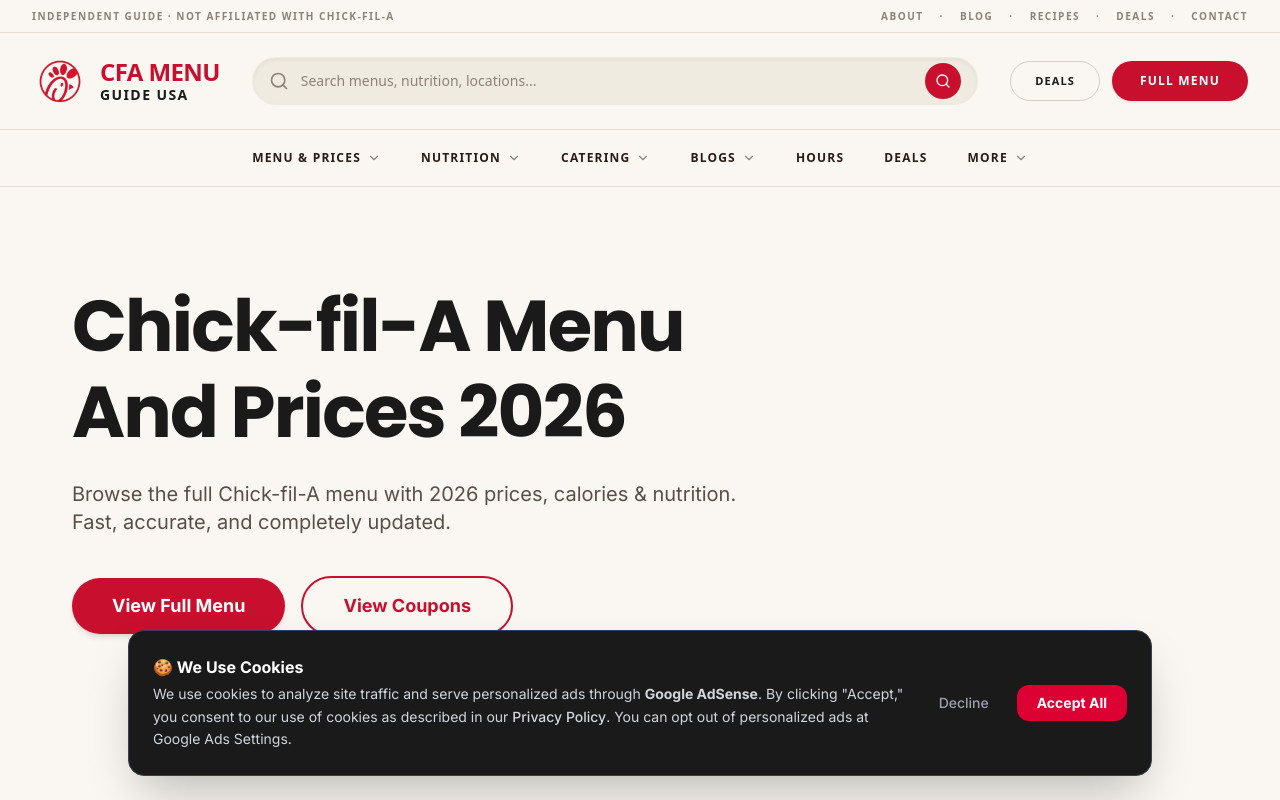
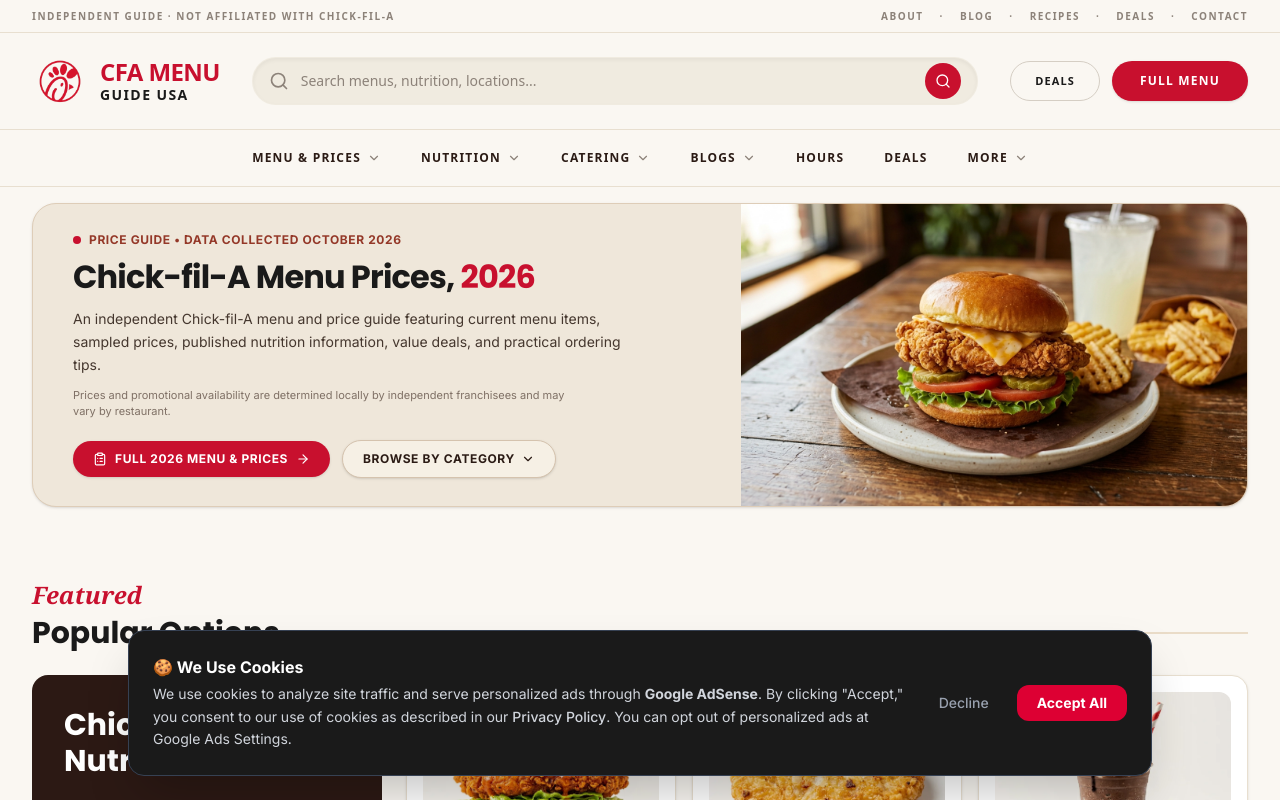
Before and after one commit to shanzysaleem05-cell/Chick-fila-menu, a Next.js app: page / in a window 1280 px wide. Shown: the top 800 px of the page. Built offline with nearby package versions, Linux system fonts and the light colour scheme; no server answers.

Commit message:
Add modern compact Wendy-style hero section with custom photography

```diff
--- a/app/page.tsx
+++ b/app/page.tsx
@@ -1,7 +1,7 @@
 import type { Metadata } from "next";
 import Image from "next/image";
 import Link from "next/link";
-import { Clock, User, ArrowRight, Award, Heart, Utensils, Coffee, Sun } from "lucide-react";
+import { Clock, User, ArrowRight, Award, Heart, Utensils, Coffee, Sun, ClipboardList, ChevronDown } from "lucide-react";
 import { menuCategories } from "@/lib/menu-data";
 import MenuTable from "@/components/MenuTable";
 import AdUnit from "@/components/AdUnit";
@@ -88,42 +88,76 @@
 
   return (
     <div className="bg-[#FAF7F2] min-h-screen pb-20 text-[#2B1B15]">
-      {/* Hero Section */}
-      <div className="bg-[#FAF7F2]">
-        <div className="max-w-[1200px] mx-auto px-4 sm:px-6 lg:px-8 py-12 md:py-24">
-          <div className="max-w-3xl text-left">
-            <h1 className="font-display font-black text-4xl md:text-5xl lg:text-7xl mb-6 tracking-tight text-[#1A1A1A] leading-[1.1]">
-              Chick-fil-A Menu <br className="hidden md:block" />
-              And Prices 2026
+      {/* Hero Section (Wendy's-style Card Layout - Compact) */}
+      <section className="max-w-[1360px] mx-auto px-4 sm:px-6 lg:px-8 pt-2 sm:pt-4 pb-4 sm:pb-6">
+        <div className="bg-[#EFE7DA] border border-[#DECDB8] rounded-2xl sm:rounded-3xl overflow-hidden shadow-sm grid grid-cols-1 lg:grid-cols-12 items-stretch">
+
+          {/* Left Column: Information & CTAs */}
+          <div className="lg:col-span-7 p-5 sm:p-7 md:p-8 lg:py-6 lg:px-8 xl:py-7 xl:px-10 flex flex-col justify-center">
+            {/* Meta / Badge Line */}
+            <div className="flex items-center gap-2 text-[11px] sm:text-xs font-bold tracking-wider text-[#943828] uppercase mb-2 sm:mb-2.5">
+              <span className="w-2 h-2 rounded-full bg-[#C8102E] shrink-0" />
+              <span>PRICE GUIDE &bull; DATA COLLECTED OCTOBER 2026</span>
+            </div>
+
+            {/* Main Headline (Compact single-line on desktop) */}
+            <h1 className="font-serif font-bold text-2xl sm:text-3xl lg:text-[28px] xl:text-[32px] text-[#1E140F] leading-tight tracking-tight mb-2 sm:mb-3">
+              Chick-fil-A Menu Prices, <span className="text-[#C8102E]">2026</span>
             </h1>
-            <p className="text-[#594E48] text-base md:text-xl mb-10 max-w-2xl">
-              Browse the full Chick-fil-A menu with 2026 prices, calories & nutrition. Fast, accurate, and completely updated.
+
+            {/* Description */}
+            <p className="text-[#45372E] text-xs sm:text-[13px] md:text-sm leading-relaxed mb-2 sm:mb-2.5 max-w-xl font-normal">
+              An independent Chick-fil-A menu and price guide featuring current menu items, sampled prices, published nutrition information, value deals, and practical ordering tips.
             </p>
 
-            <div className="flex flex-col sm:flex-row items-center sm:justify-start gap-4">
+            {/* Disclaimer */}
+            <p className="text-[10px] sm:text-[11px] text-[#7F7065] leading-normal mb-4 sm:mb-5 max-w-lg">
+              Prices and promotional availability are determined locally by independent franchisees and may vary by restaurant.
+            </p>
+
+            {/* Buttons */}
+            <div className="flex flex-wrap items-center gap-2.5 sm:gap-3">
               <Link
                 href="/menu"
-                className="bg-[#C8102E] hover:bg-[#A80020] !text-white font-bold py-3.5 px-10 rounded-full transition-colors shadow-md w-full sm:w-auto text-center md:text-lg"
+                className="inline-flex items-center justify-center gap-2 bg-[#C8102E] hover:bg-[#A30C23] !text-white font-bold text-[11px] sm:text-xs tracking-wider uppercase px-4 sm:px-5 py-2.5 rounded-full shadow-sm hover:shadow-md transition-all duration-200"
               >
-                View Full Menu
+                <ClipboardList className="w-3.5 h-3.5 shrink-0" />
+                <span>FULL 2026 MENU &amp; PRICES</span>
+                <ArrowRight className="w-3.5 h-3.5 shrink-0" />
               </Link>
-              <Link
-                href="/coupons"
-                className="bg-transparent border-2 border-[#C8102E] !text-[#C8102E] hover:bg-[#C8102E] hover:!text-white font-bold py-3.5 px-10 rounded-full transition-colors w-full sm:w-auto text-center md:text-lg"
+              <a
+                href="#categories"
+                className="inline-flex items-center justify-center gap-1.5 bg-[#F6F0E5] hover:bg-[#EAE0D1] text-[#2B1B15] border border-[#D5C3AE] font-bold text-[11px] sm:text-xs tracking-wider uppercase px-4 sm:px-5 py-2.5 rounded-full shadow-sm hover:border-[#BFAF9C] transition-all duration-200"
               >
-                View Coupons
-              </Link>
+                <span>BROWSE BY CATEGORY</span>
+                <ChevronDown className="w-3.5 h-3.5 shrink-0" />
+              </a>
             </div>
           </div>
+
+          {/* Right Column: Hero Food Photography */}
+          <div className="lg:col-span-5 relative h-[220px] sm:h-[260px] lg:h-full min-h-[220px] sm:min-h-[260px] lg:min-h-[280px] w-full overflow-hidden bg-[#E8DEC9]">
+            <Image
+              src="/chick-fil-a-hero-sandwich.jpg"
+              alt="Chick-fil-A Deluxe Chicken Sandwich and Waffle Fries"
+              fill
+              priority
+              sizes="(max-width: 1024px) 100vw, 42vw"
+              className="object-cover object-center"
+            />
+          </div>
         </div>
-      </div>
+      </section>
 
-      <div className="max-w-[1200px] mx-auto px-4 sm:px-6 lg:px-8 mt-4 mb-12">
+      <div className="max-w-[1360px] mx-auto px-4 sm:px-6 lg:px-8 mt-2 mb-10">
         <AdUnit type="leaderboard" />
       </div>
 
       {/* Popular Items / Nutrition Guide Promo */}
-      <div className="max-w-[1200px] mx-auto px-4 sm:px-6 lg:px-8 mb-16">
+      <div className="max-w-[1360px] mx-auto px-4 sm:px-6 lg:px-8 mb-16">
+        <div className="mb-1">
+          <p className="font-serif italic font-semibold text-2xl text-[#C8102E]">Featured</p>
+        </div>
         <div className="flex items-center gap-2 mb-6">
           <h2 className="font-display font-black text-3xl text-[#1A1A1A]">Popular Options</h2>
           <div className="h-[2px] flex-grow bg-[#EADCC8] ml-4"></div>
@@ -211,7 +245,7 @@
       </div>
 
       {/* Explore by Category Section */}
-      <div className="max-w-[1200px] mx-auto px-4 sm:px-6 lg:px-8 mb-16">
+      <div id="categories" className="max-w-[1200px] mx-auto px-4 sm:px-6 lg:px-8 mb-16 scroll-mt-24">
         {/* Header */}
         <div className="mb-8">
           <p className="text-[#C8102E] italic font-semibold mb-2 text-lg">Explore</p>
```
Also changed, not shown: public/chick-fil-a-hero-sandwich.jpg (added).
